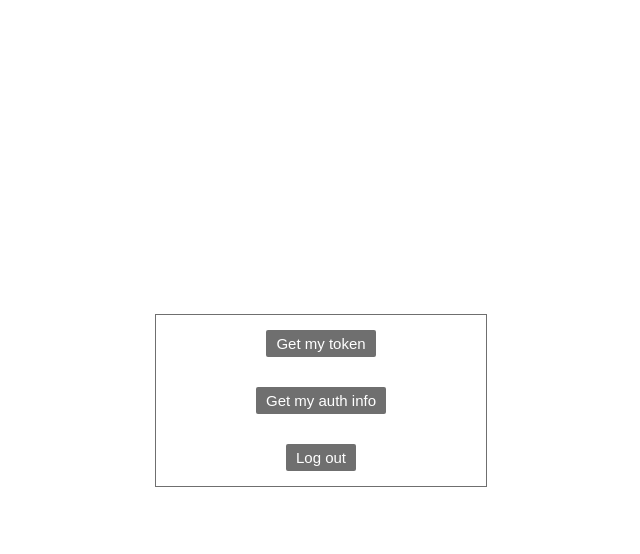
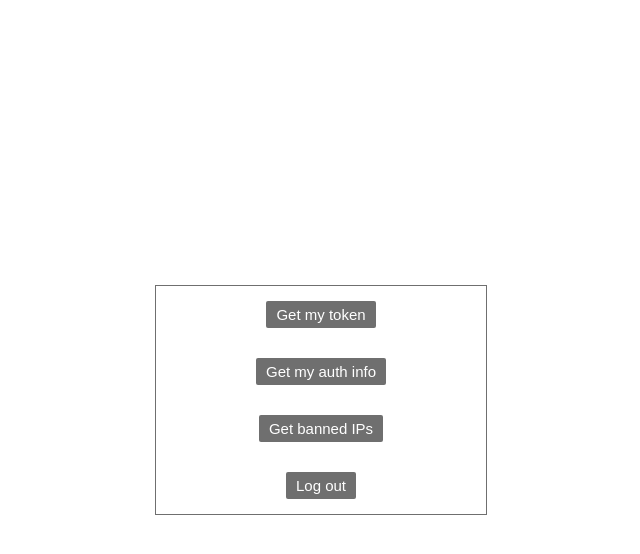
Before and after one commit to andre487/auth487, a Flask app: template templates/user-panel.html in a window 1280 px wide. Shown: the top 554 px of the page, without its empty margins (319-959 px from the left). Run offline with Flask 2, Linux system fonts and the light colour scheme; the template is opened without the code that fills it: most values are stand-ins (such as "Sample title", 1, 10 or a date in 2020); parts of the project's set-up code (start-up, migrations or seed data) failed here and were passed over.

Commit message:
Add banned IPs route

```diff
--- a/app.py
+++ b/app.py
@@ -5,7 +5,7 @@ import os
 from datetime import datetime, timedelta
 
 import flask
-from lib.auth487 import flask as ath, common as acm
+from lib.auth487 import flask as ath, common as acm, data_handler
 from lib.auth487.common import create_auth_token, PRIVATE_KEY, PUBLIC_KEY
 
 AUTH_INFO_FILE = os.environ.get('AUTH_INFO_FILE')
@@ -116,6 +116,14 @@ def logout():
     return make_response(resp)
 
 
+@app.route('/get-banned-ip-list')
+@ath.protected_from_brute_force
+@ath.require_auth()
+def get_banned_ip_list():
+    banned_ips = data_handler.get_banned_addresses()
+    return make_template_response('banned_ip_list.html', banned_ips=banned_ips)
+
+
 @app.route('/get-auth-info')
 @ath.protected_from_brute_force
 @ath.require_auth()
--- a/lib/auth487/data_handler.py
+++ b/lib/auth487/data_handler.py
@@ -58,7 +58,7 @@ def mark_auth_mistake(remote_addr):
 def get_banned_addresses():
     if not pymongo:
         logging.warning('No MongoDB so banned addresses list is always empty')
-        return True
+        return []
 
     collection = _get_remote_addr_collection()
 
--- a/templates/user-panel.html
+++ b/templates/user-panel.html
@@ -14,6 +14,10 @@
             <input type="hidden" name="auth-token" value="{{ auth_token }}">
         </form>
 
+        <form class="form user-panel_form" action="{{ url_for('get_banned_ip_list') }}">
+            <button type="submit" class="button button_get-auth-info">Get banned IPs</button>
+        </form>
+
         <form method="POST" class="form user-panel_form" action="{{ url_for('logout') }}">
             <button type="submit" class="button button_logout">Log out</button>
 
```
Also changed, not shown: templates/banned_ip_list.html (added, +16 -0 lines).
